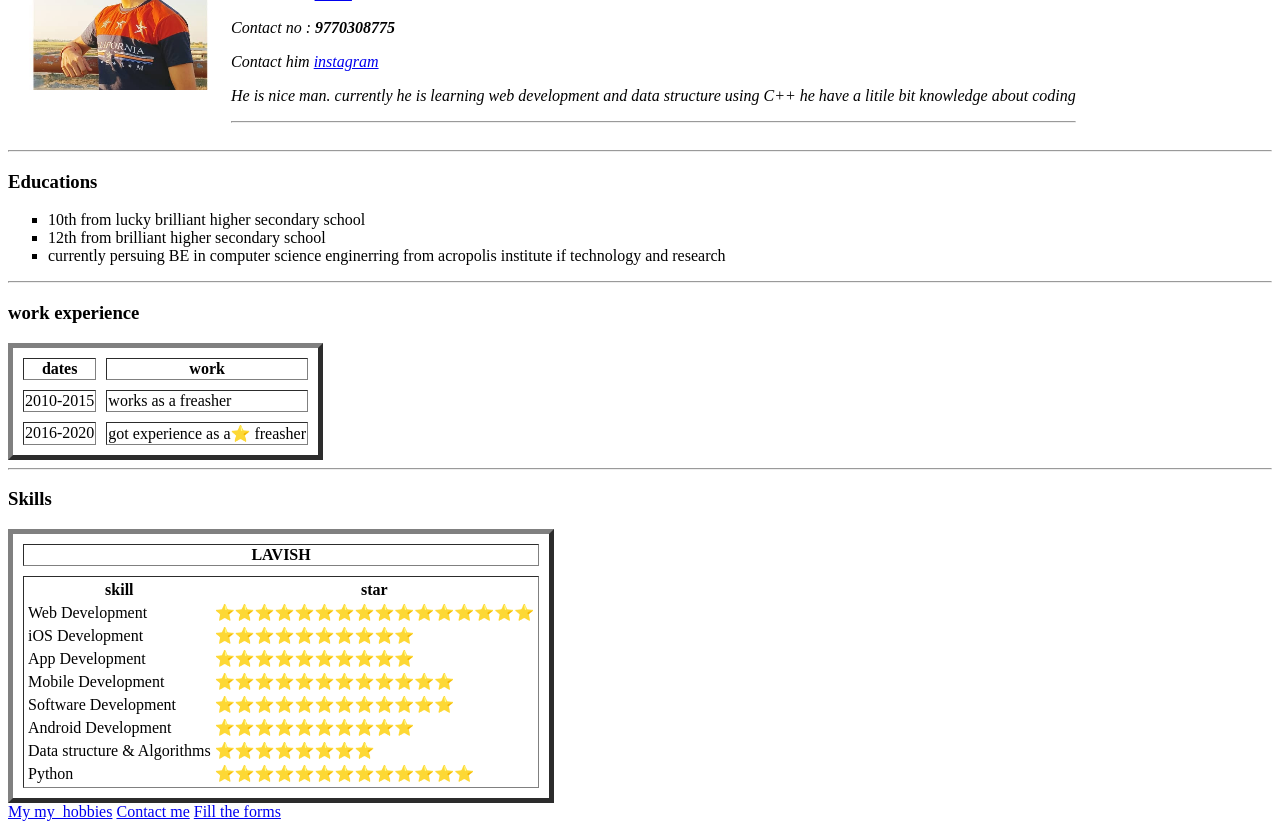
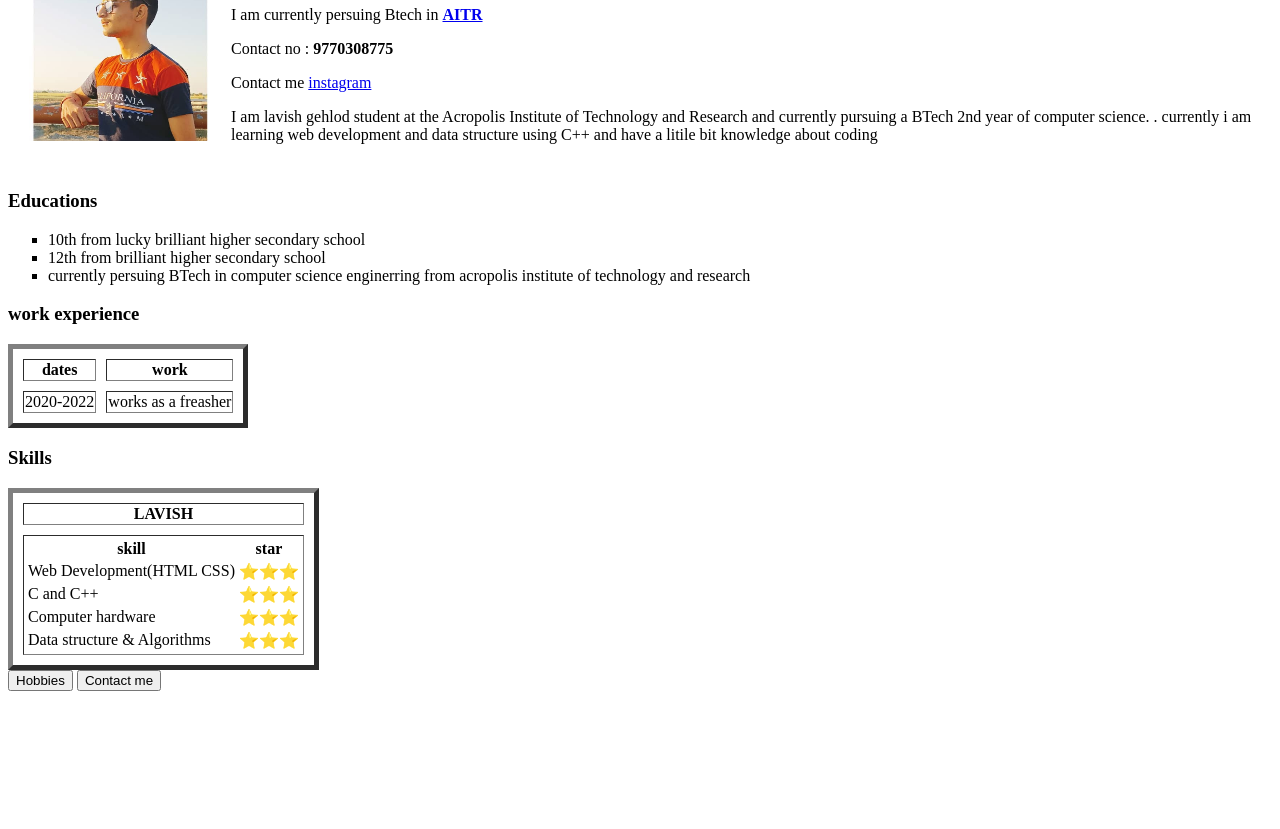
Before and after one commit to LAVI9966/pro, a plain HTML site: page index.html in a window 1280 px wide. Shown: the part 166-995 px from the top of the page. After the commit the page ends 865 px from the top, so only its background shows below. Drawn offline with Linux system fonts and the light colour scheme; files whose address does not match are found by name.

Commit message:
Update index.html

```diff
--- a/index.html
+++ b/index.html
@@ -2,32 +2,42 @@
 <html lang="en" dir="ltr">
   <head>
     <meta charset="utf-8">
-    <title>Lavish Gehlod Learning</title>
+   <title>Lavish Gehlod Learning</title>
+   <link rel="stylesheet" href="css\styles.css">
   </head>
   <body>
+
+    <h3 class="head-name">LAVISH<br>GEHLOD
+    </h3>
+
+
+    <div class="intro ">
     <table cellspacing="10">
       <tr>
-        <td><img src="lavish.png"height="200"width="200" alt="future enginner"></td>
+        <td><img src="D:\HTML\Web Development\lavish.png"height="200"width="200" alt="future enginner"></td>
         <td>
           <h1>LAVISH GEHLOD</h1>
-          <hr>
-        <p><em>He is going to place in <strong><a href="https://www.amazon.in/?ie=UTF8&tag=googinprimeexpt5-21&ascsubtag=_k_CjwKCAjw4JWZBhApEiwAtJUN0ECm4XqhUbUmIQkWwnAW9U-fnYsiVUvDrDmd4Ixc9LrsU7ojsgRcGBoCqqwQAvD_BwE_k_&gclid=CjwKCAjw4JWZBhApEiwAtJUN0ECm4XqhUbUmIQkWwnAW9U-fnYsiVUvDrDmd4Ixc9LrsU7ojsgRcGBoCqqwQAvD_BwE">AMAZON</a></strong><em></p>
-        <p>Now he is in <strong><a href="https://aitr.ac.in/">AITR</a></strong></p>
+
+        <p>I am currently persuing Btech in  <strong><a href="https://aitr.ac.in/">AITR</a></strong></p>
         <p>Contact no : <strong>9770308775</strong> </p>
-        <p>Contact him <a href="https://www.instagram.com/lavish_gehlod_/">instagram</a>
-          <p>He is nice man. currently he is learning web development and data structure using C++ he have a litile bit knowledge about coding </p>
-          <hr>
+        <p>Contact me <a href="https://www.instagram.com/lavish_gehlod_/">instagram</a>
+          <p>I am lavish gehlod student at the Acropolis Institute of Technology and Research and currently pursuing a BTech 2nd year of computer science.
+. currently i am learning web development and data structure using C++ and have a litile bit knowledge about coding </p>
         </td>
       </tr>
     </table>
-<hr>
+  </div>
+    <div class="edu">
     <h3>Educations </h3>
     <ul style ="list-style-type:square">
       <li>10th from lucky brilliant higher secondary school</li>
       <li>12th from brilliant higher secondary school</li>
-      <li>currently persuing BE in computer science enginerring from acropolis institute if technology and research</li>
+      <li>currently persuing BTech in computer science enginerring from acropolis institute of technology and research</li>
     </ul>
-    <hr>
+  </div>
+
+
+  <div class="work">
     <h3>work experience</h3>
     <table border="5" cellspacing="10">
 
@@ -38,17 +48,15 @@
 
       <tbody>
        <tr>
-        <td>2010-2015</td>
+        <td>2020-2022</td>
         <td>works as a freasher</td>
-       </tr>
-       <tr>
-        <td>2016-2020</td>
-        <td>got experience as a⭐  freasher</td>
        </tr>
      </tbody>
    </table>
-    <hr>
+  </div>
 
+
+  <div class="skill">
     <h3>Skills</h3>
     <table cellspacing="10" border="5" >
       <thead>
@@ -65,36 +73,20 @@
               </thead>
               <tbody>
                 <tr>
-                  <td>Web Development</td>
-                  <td>⭐⭐⭐⭐⭐⭐⭐⭐⭐⭐⭐⭐⭐⭐⭐⭐</td>
+                  <td>Web Development(HTML CSS)</td>
+                  <td>⭐⭐⭐</td>
                 </tr>
                 <tr>
-                  <td>iOS Development</td>
-                  <td>⭐⭐⭐⭐⭐⭐⭐⭐⭐⭐</td>
+                  <td>C and C++</td>
+                  <td>⭐⭐⭐</td>
                 </tr>
                 <tr>
-                  <td>App Development</td>
-                  <td>⭐⭐⭐⭐⭐⭐⭐⭐⭐⭐</td>
-                </tr>
-                <tr>
-                  <td>Mobile Development</td>
-                  <td>⭐⭐⭐⭐⭐⭐⭐⭐⭐⭐⭐⭐</td>
-                </tr>
-                <tr>
-                  <td>Software Development</td>
-                  <td>⭐⭐⭐⭐⭐⭐⭐⭐⭐⭐⭐⭐</td>
-                </tr>
-                <tr>
-                  <td>Android Development</td>
-                  <td>⭐⭐⭐⭐⭐⭐⭐⭐⭐⭐</td>
+                  <td>Computer hardware</td>
+                  <td>⭐⭐⭐</td>
                 </tr>
                 <tr>
                   <td>Data structure & Algorithms </td>
-                  <td>⭐⭐⭐⭐⭐⭐⭐⭐</td>
-                </tr>
-                <tr>
-                  <td>Python</td>
-                  <td>⭐⭐⭐⭐⭐⭐⭐⭐⭐⭐⭐⭐⭐</td>
+                  <td>⭐⭐⭐</td>
                 </tr>
               </tbody>
             </table>
@@ -107,11 +99,9 @@
         </tr>
       </tbody>
     </table>
+  </div>
+    <a href="my_hobbies.html"><input type="button" class="hob" value="Hobbies"></input></a>
 
-    <a href="my_hobbies.html">My my_hobbies</a>
-
-    <a href="contact_us.html">Contact me</a>
-
-    <a href="forms.html">Fill the forms </a>
+    <a href="contact_us.html"><input type="button" class="cont" value="Contact me"></input> </a>
   </body>
 </html>
```
